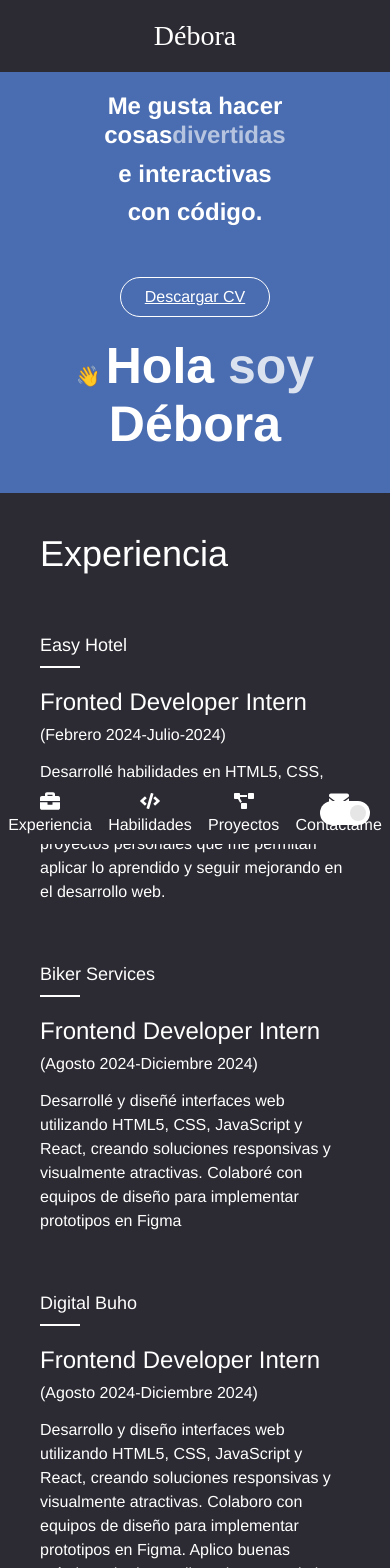
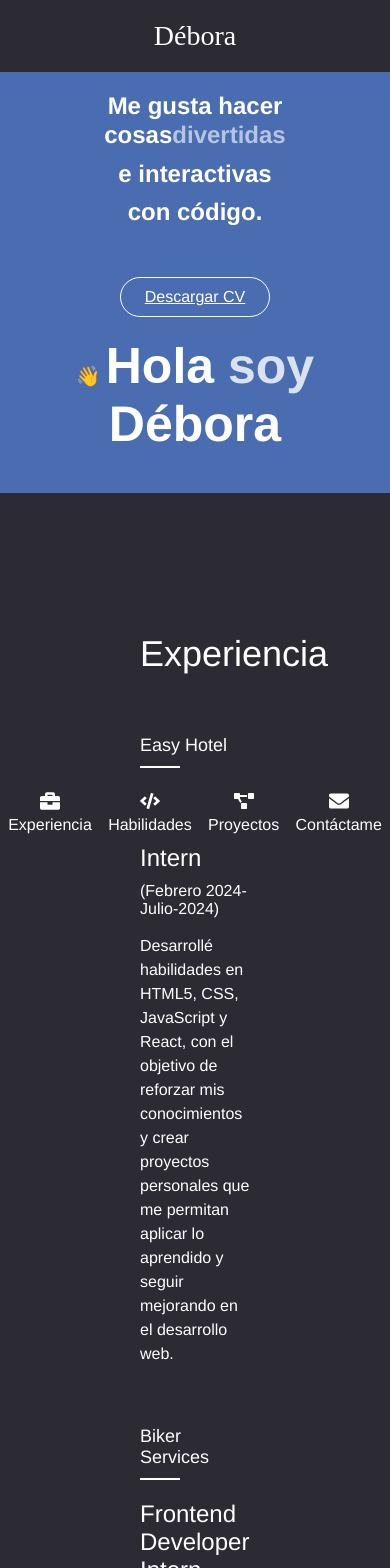
Before and after one commit to deboraabarca/my-portafolio-deb, a React (Vite) app: page / in a window 390 px wide. Shown: the top 1568 px of the page. Built offline with nearby package versions, Linux system fonts and the light colour scheme.

Commit message:
style: :lipstick: refactpr style for the experience,skills,proyects,sections

```diff
--- a/src/components/Header.jsx
+++ b/src/components/Header.jsx
@@ -1,9 +1,9 @@
 
 import {
-  FaBriefcase,     // Para Experiencia
-  FaCode,          // Para Habilidades
-  FaProjectDiagram, // Para Proyectos
-  FaEnvelope       // Para Contáctame
+  FaBriefcase,
+  FaCode,
+  FaProjectDiagram,
+  FaEnvelope
 } from 'react-icons/fa';
 import "../styles/Header.css";
 
@@ -54,9 +54,6 @@ const Header = () => {
               </a>
             </li>
           </ul>
-          <div className="toggle-switch">
-            <div className="toggle-circle"></div>
-          </div>
         </nav>
 
         <div className="main-content">
--- a/src/styles/Experience.css
+++ b/src/styles/Experience.css
@@ -1,7 +1,7 @@
 .experience-container {
     background-color: #2C2A32;
     color: white;
-    padding: 40px;
+    padding: 140px;
     font-family: Arial, sans-serif;
   }
 
--- a/src/styles/Header.css
+++ b/src/styles/Header.css
@@ -215,10 +215,4 @@
   .headline {
     font-size: 24px;
   }
-
-  .toggle-switch {
-    position: absolute;
-    top: 20px;
-    right: 20px;
-  }
 }
--- a/src/styles/Skills.css
+++ b/src/styles/Skills.css
@@ -9,6 +9,7 @@
     font-size: 36px;
     margin-bottom: 60px;
     font-weight: 500;
+    margin-left: 96px;
   }
 
   .skills-grid {
```
